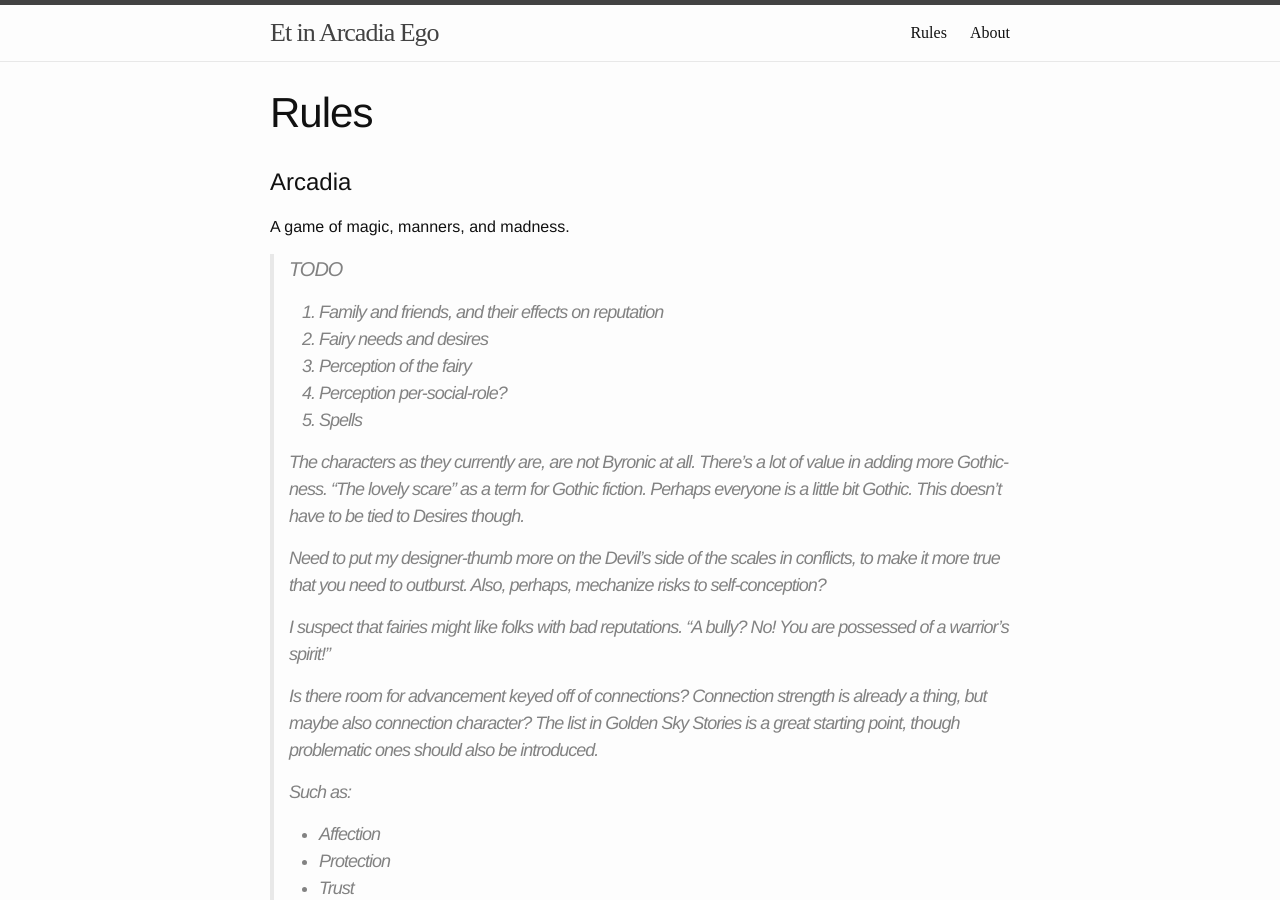
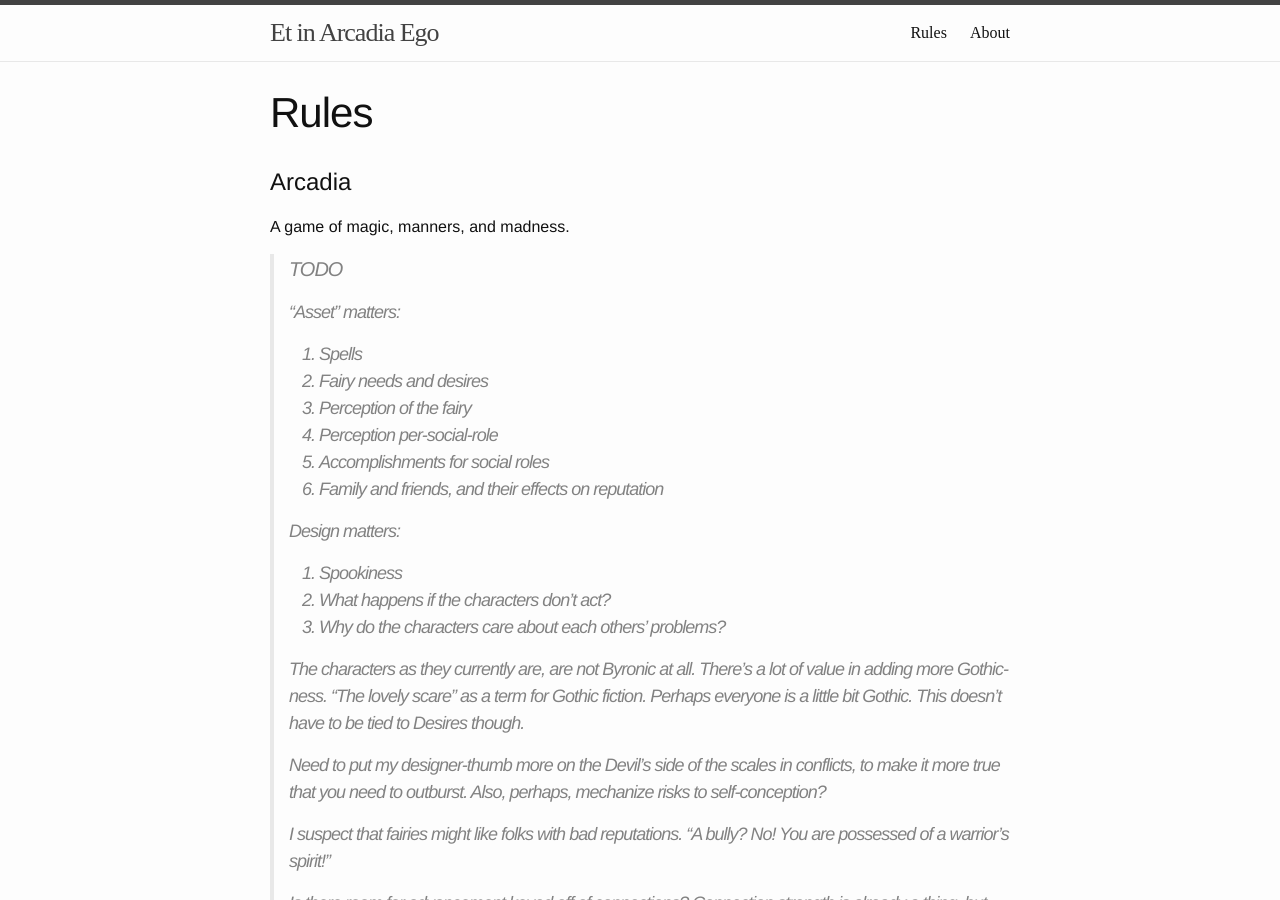
Before and after one commit to wlonk/arcadia, a Jekyll site: the page built from rules/index.md, in a window 1280 px wide and 900 px high. Built offline with Jekyll 4.4.1, drawn with Linux system fonts in a browser that asks for light colours; some web fonts are replaced.

Commit message:
Reconsolidate to do items.

```diff
--- a/rules/index.md
+++ b/rules/index.md
@@ -10,11 +10,20 @@ A game of magic, manners, and madness.
 > #### TODO
 > {: .no_toc}
 >
->  1. Family and friends, and their effects on reputation
+>  "Asset" matters:
+>
+>  1. Spells
 >  2. Fairy needs and desires
 >  3. Perception of the fairy
->  4. Perception per-social-role?
->  5. Spells
+>  4. Perception per-social-role
+>  5. Accomplishments for social roles
+>  6. Family and friends, and their effects on reputation
+>
+>  Design matters:
+>
+>  1. Spookiness
+>  2. What happens if the characters don't act?
+>  3. Why do the characters care about each others' problems?
 >
 > The characters as they currently are, are not Byronic at all. There's a lot
 > of value in adding more Gothic-ness. "The lovely scare" as a term for Gothic
```
